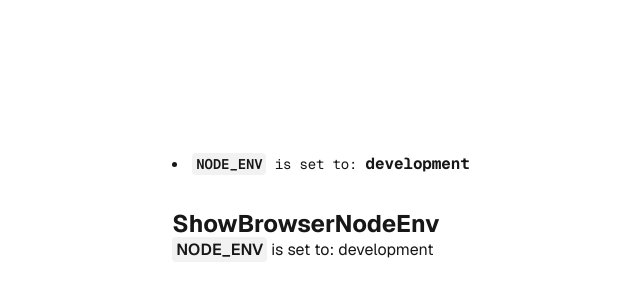
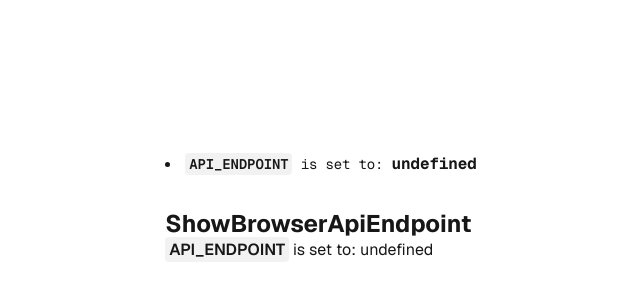
Before and after one commit to echoja/inject-env-nextjs-pages-router, a Next.js app: page / in a window 1280 px wide. Shown: the part 194-494 px from the top of the page, without its empty margins (319-959 px from the left). Built offline with nearby package versions, Linux system fonts and the light colour scheme.

Commit message:
node_env to api_endpoint

```diff
--- /dev/null
+++ b/components/ShowBroswerApiEndpoint.tsx
@@ -0,0 +1,20 @@
+import { getApiEndpoint } from "@/lib/config";
+import { useEffect, useState } from "react";
+
+export const ShowBrowserApiEndpoint = () => {
+  const [show, setShow] = useState(false);
+
+  useEffect(() => {
+    setShow(true);
+  }, []);
+
+  return show ? (
+    <div>
+      <h2>ShowBrowserApiEndpoint</h2>
+      <p>
+        <code>API_ENDPOINT</code> is set to:{" "}
+        <span className="node-env-value">{getApiEndpoint()}</span>
+      </p>
+    </div>
+  ) : null;
+};
--- a/components/ShowBroswerNodeEnv.tsx
+++ /dev/null
@@ -1,20 +0,0 @@
-import { getNodeEnv } from "@/lib/config";
-import { useEffect, useState } from "react";
-
-export const ShowBrowserNodeEnv = () => {
-  const [show, setShow] = useState(false);
-
-  useEffect(() => {
-    setShow(true);
-  }, []);
-
-  return show ? (
-    <div>
-      <h2>ShowBrowserNodeEnv</h2>
-      <p>
-        <code>NODE_ENV</code> is set to:{" "}
-        <span className="node-env-value">{getNodeEnv()}</span>
-      </p>
-    </div>
-  ) : null;
-};
--- a/lib/config.ts
+++ b/lib/config.ts
@@ -1,11 +1,11 @@
 declare global {
   interface Window {
-    NODE_ENV?: string;
+    API_ENDPOINT?: string;
   }
 }
 
-export const getNodeEnv = () => {
+export const getApiEndpoint = () => {
   return typeof window === "undefined"
-    ? process.env.NODE_ENV || "development"
-    : window.NODE_ENV || "development";
+    ? process.env.API_ENDPOINT || "development"
+    : window.API_ENDPOINT || "development";
 };
--- a/pages/_document.tsx
+++ b/pages/_document.tsx
@@ -7,7 +7,7 @@ export default function Document() {
         <script dangerouslySetInnerHTML={{
           __html: `
 console.log('This script runs on the server side and is injected into the head of the document.');
-window.NODE_ENV = "${process.env.NODE_ENV || 'development'}";`
+window.API_ENDPOINT = "${process.env.API_ENDPOINT}";`
         }} />
         </Head>
       <body>
--- a/pages/index.tsx
+++ b/pages/index.tsx
@@ -1,9 +1,8 @@
 import Head from "next/head";
-import Image from "next/image";
 import { Geist, Geist_Mono } from "next/font/google";
 import styles from "@/styles/Home.module.css";
-import { getNodeEnv } from "@/lib/config";
-import { ShowBrowserNodeEnv } from "@/components/ShowBroswerNodeEnv";
+import { getApiEndpoint as getApiEndpoint } from "@/lib/config";
+import { ShowBrowserApiEndpoint } from "@/components/ShowBroswerApiEndpoint";
 
 const geistSans = Geist({
   variable: "--font-geist-sans",
@@ -30,13 +29,11 @@ export default function Home() {
         <main className={styles.main}>
           <ul>
             <li>
-              <code>NODE_ENV</code> is set to:{" "}
-              <span className={styles.nodeEnv}>
-                {getNodeEnv()}
-              </span>
+              <code>API_ENDPOINT</code> is set to:{" "}
+              <span className={styles.apiEndpoint}>{getApiEndpoint()}</span>
             </li>
           </ul>
-          <ShowBrowserNodeEnv />
+          <ShowBrowserApiEndpoint />
         </main>
       </div>
     </>
--- a/styles/Home.module.css
+++ b/styles/Home.module.css
@@ -167,7 +167,7 @@ a.secondary {
   }
 }
 
-.nodeEnv {
+.apiEndpoint {
   color: var(--foreground);
   font-weight: bold;
   font-size: 16px;
```
